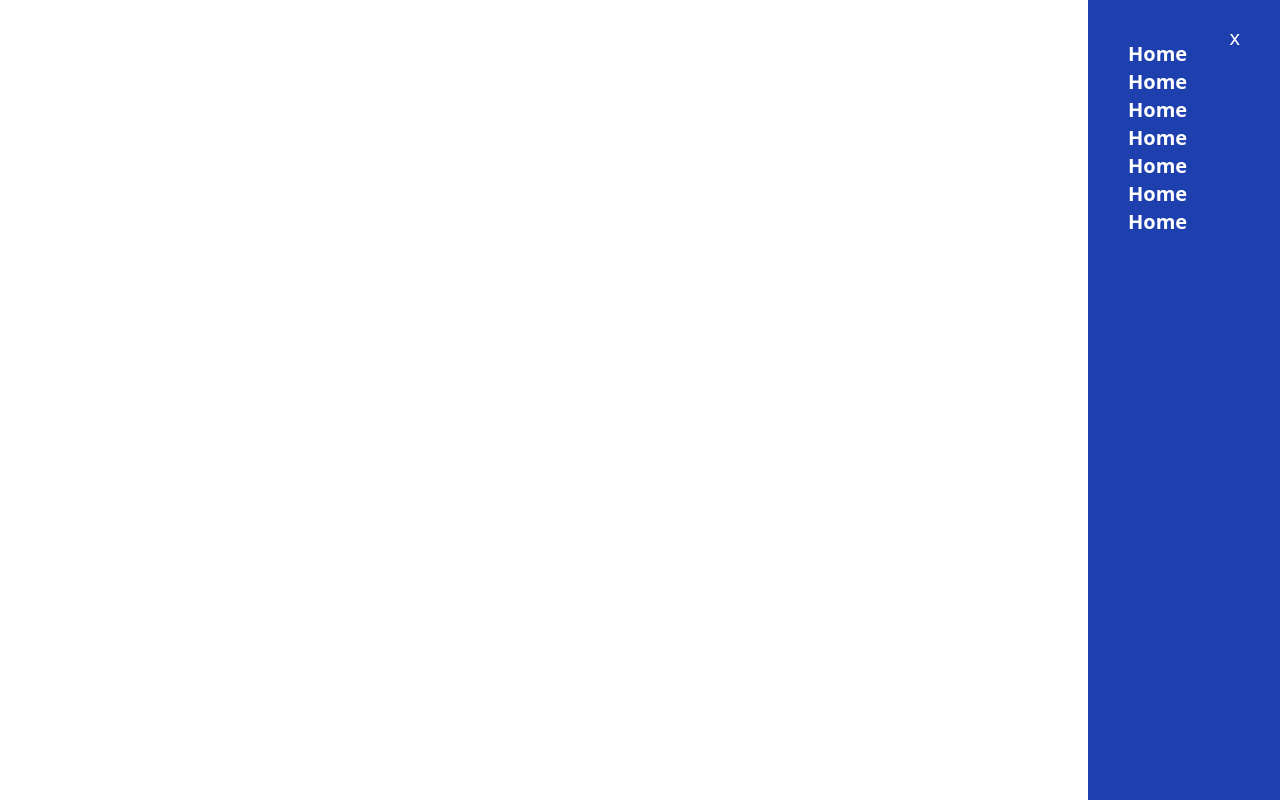
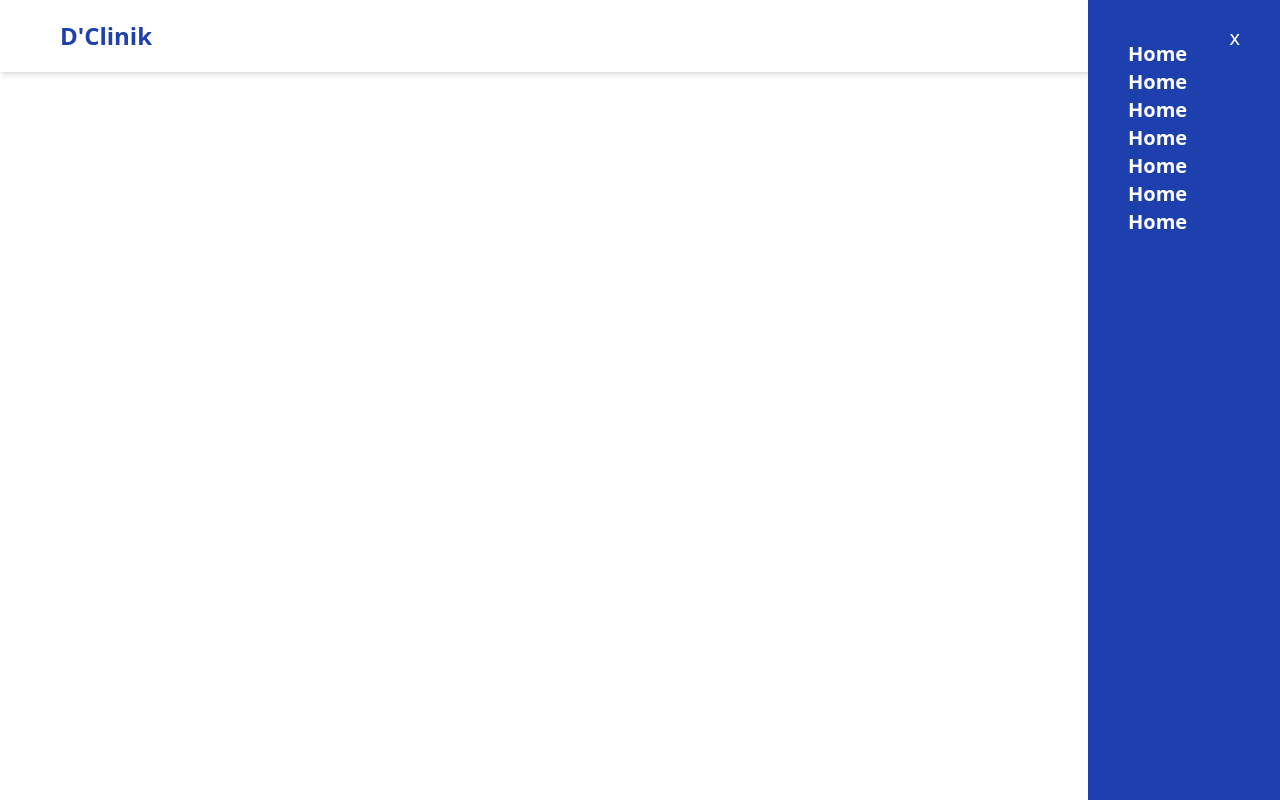
Before and after one commit to iamclement1/D-Clinik, a React (Vite) app: page / in a window 1280 px wide. Built offline with nearby package versions, Linux system fonts and the light colour scheme.

Commit message:
added navbar

```diff
--- a/src/App.jsx
+++ b/src/App.jsx
@@ -1,5 +1,6 @@
 import { useState } from 'react'
 import { BrowserRouter as Router, Route, Routes } from 'react-router-dom'
+import AdminNavbar from './Components/Admin/AdminNavbar'
 import AdminSideBar from './Components/Admin/AdminSideBar'
 
 
@@ -10,6 +11,7 @@ function App() {
     <Router>
       <div className='App'>
         <AdminSideBar />
+        <AdminNavbar />
         <Routes>
           <Route />
         </Routes>
--- /dev/null
+++ b/src/Components/Admin/AdminNavbar.jsx
@@ -0,0 +1,21 @@
+import React from 'react'
+import { NavLink } from 'react-router-dom'
+
+function AdminNavbar() {
+    return (
+    <div>
+        <nav className='relative flex p-5 shadow-md'>
+            <div className=''>
+                <NavLink to='/' className={`font-bold text-2xl pl-10 text-blue-800`}>
+                    D'Clinik
+                </NavLink>
+            </div>
+            {/* <div className=''>
+                icons
+            </div> */}
+        </nav>
+    </div>
+  )
+}
+
+export default AdminNavbar
--- a/src/Components/Admin/AdminSideBar.jsx
+++ b/src/Components/Admin/AdminSideBar.jsx
@@ -27,7 +27,7 @@ function AdminSideBar() {
             </svg>
         )}
 
-        <div className={`top-0 right-0 w-[15vw] bg-blue-800
+        <div className={`md:absolute top-0 right-0 w-[15vw] bg-blue-800
         text-white fixed h-full z-40 p-10 ease-in-out duration-300
         ${ !isOpen ? 'translate-x-0' : 'translate-x-full'}`}>
             {/* <h2 className='mt-20 text-sm font-semibold text-white'>
```
